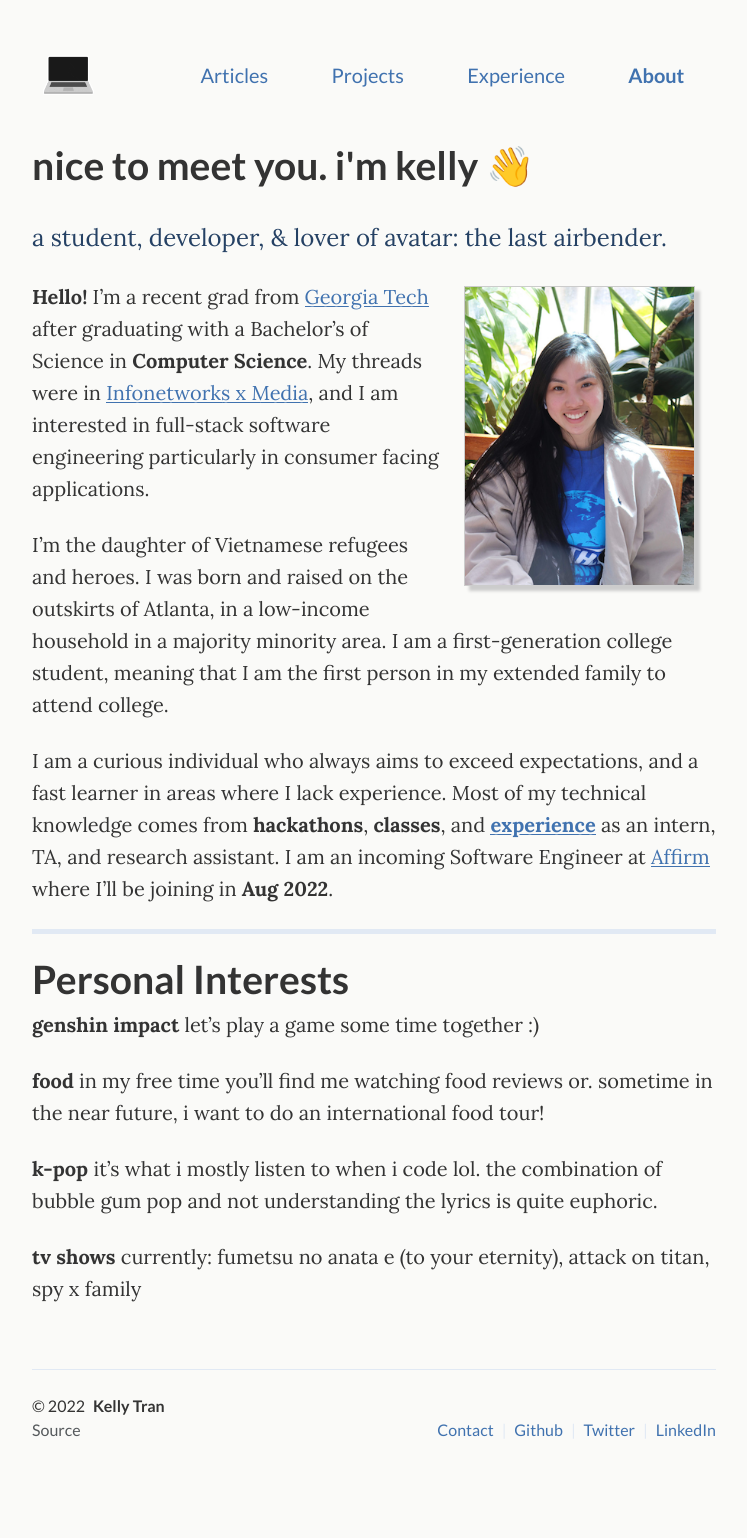
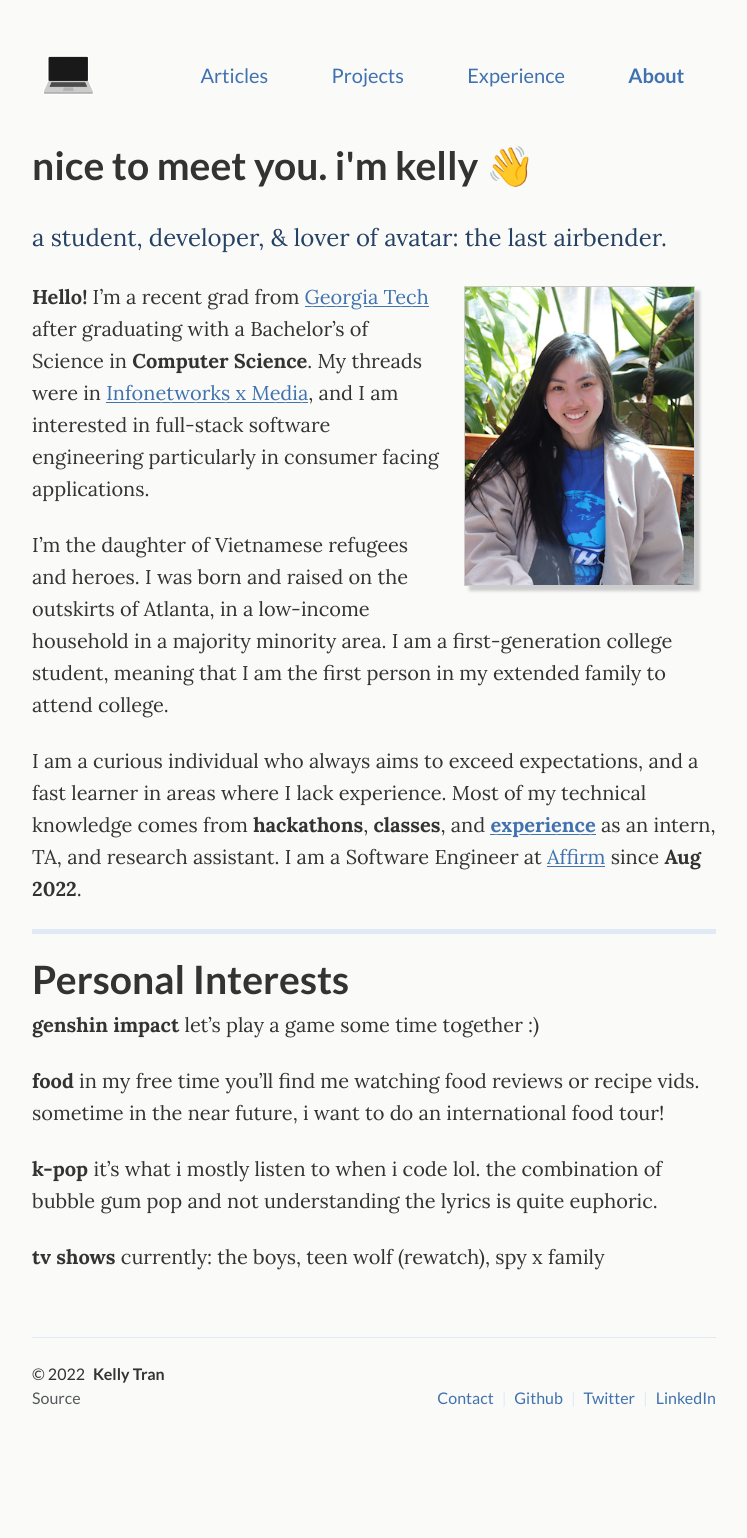
Before and after one commit to kellytran3k/kellytran3k.github.io, a Jekyll site: the page built from _pages/about.md, in a window 1280 px wide. Shown: the whole page, without its empty margins (266-1013 px from the left). Built offline with Jekyll 4.4.1, drawn with Linux system fonts in a browser that asks for light colours; after the commit the page ends 1506 px from its top, so only the background shows below that.

Commit message:
updated website 08/22

```diff
--- a/_pages/about.md
+++ b/_pages/about.md
@@ -31,7 +31,7 @@ a student, developer, & lover of avatar: the last airbender.
 
 I'm the daughter of Vietnamese refugees and heroes. I was born and raised on the outskirts of Atlanta, in a low-income household in a majority minority area. I am a first-generation college student, meaning that I am the first person in my extended family to attend college.
 
-I am a curious individual who always aims to exceed expectations, and a fast learner in areas where I lack experience. Most of my technical knowledge comes from **hackathons**, **classes**, and [**experience**](/work/) as an intern, TA, and research assistant. I am an incoming Software Engineer at [Affirm](https://www.affirm.com/) where I'll be joining in **Aug 2022**.
+I am a curious individual who always aims to exceed expectations, and a fast learner in areas where I lack experience. Most of my technical knowledge comes from **hackathons**, **classes**, and [**experience**](/work/) as an intern, TA, and research assistant. I am a Software Engineer at [Affirm](https://www.affirm.com/) since **Aug 2022**.
 
 ---
 
@@ -42,12 +42,12 @@ I am a curious individual who always aims to exceed expectations, and a fast lea
 let's play a game some time together :)
 
 **food**
-in my free time you'll find me watching food reviews or. sometime in the near future, i want to do an international food tour!
+in my free time you'll find me watching food reviews or recipe vids. sometime in the near future, i want to do an international food tour!
 
 **k-pop**
 it's what i mostly listen to when i code lol. the combination of bubble gum pop and not understanding the lyrics is quite euphoric.
 
 **tv shows**
-currently: fumetsu no anata e (to your eternity), attack on titan, spy x family
+currently: the boys, teen wolf (rewatch), spy x family
 
 </div>
```
Also changed, not shown: _pages/work.md (+4 -0 lines), index.md (+1 -1 lines), 1 other file.
